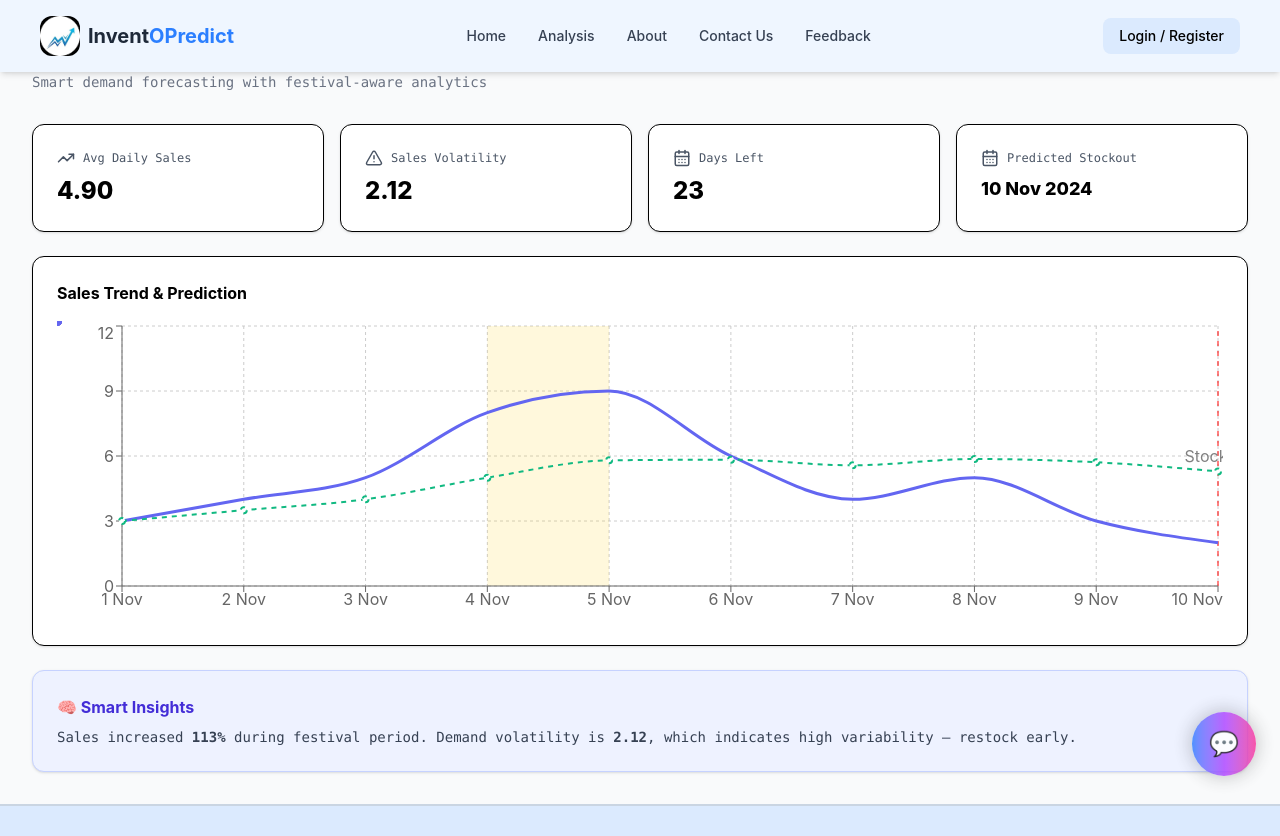
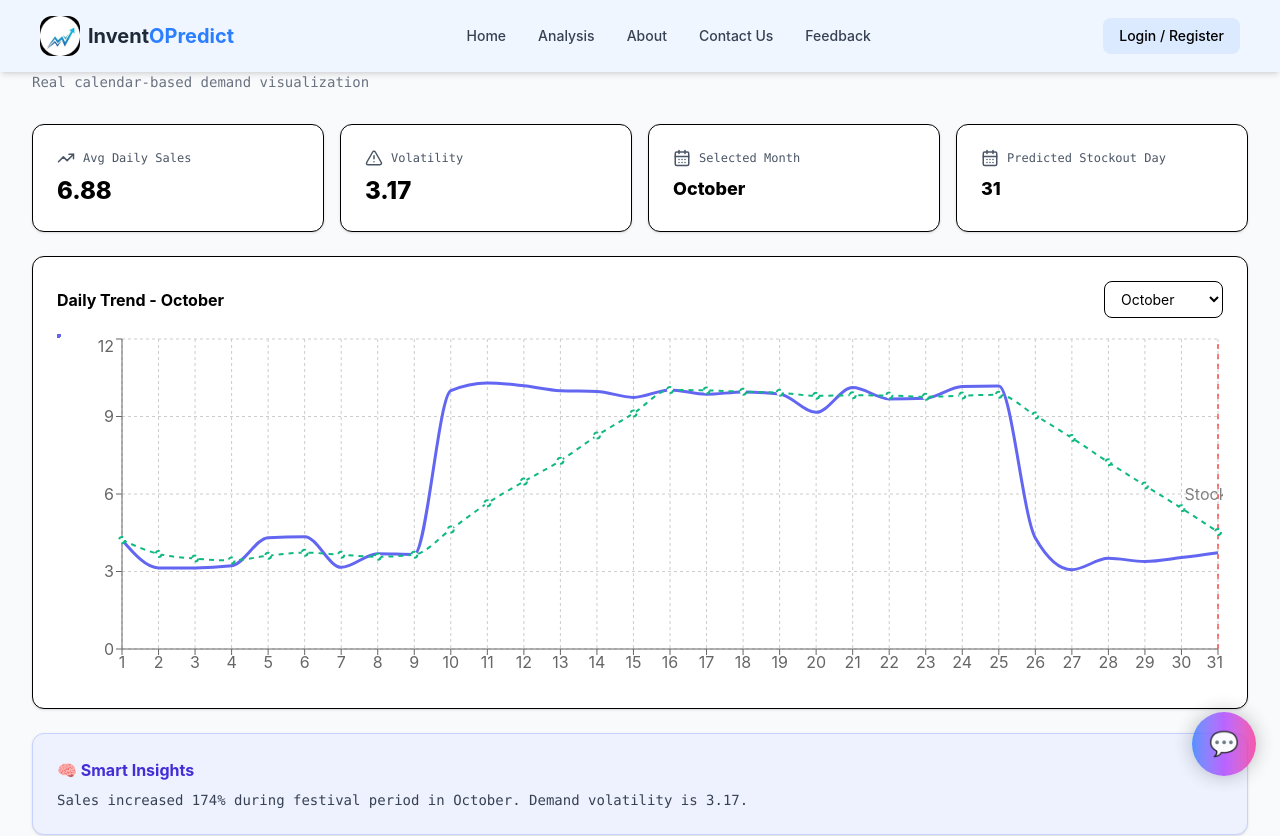
Before and after one commit to Prasenjit10/InventOPredict_Diversion, a React (Vite) app: page /dashboard in a window 1280 px wide. Shown: the top 836 px of the page. Built offline with nearby package versions, Linux system fonts and the light colour scheme.

Commit message:
Dashboard Updated ..

```diff
--- a/src/pages/Dashboard.jsx
+++ b/src/pages/Dashboard.jsx
@@ -1,59 +1,113 @@
-import { useMemo } from "react";
+import { useState, useMemo } from "react";
 import {
-  LineChart, Line, XAxis, YAxis,
-  CartesianGrid, Tooltip,
-  ResponsiveContainer, ReferenceLine, ReferenceArea
+  LineChart,
+  Line,
+  XAxis,
+  YAxis,
+  CartesianGrid,
+  Tooltip,
+  ResponsiveContainer,
+  ReferenceLine,
 } from "recharts";
 import { TrendingUp, AlertTriangle, CalendarDays } from "lucide-react";
 
-/* ───────── Demo Sales Data ───────── */
+/* ───────── Calendar Utilities ───────── */
 
-const salesData = [
-  { date: "1 Nov", quantity: 3, festival_score: 0 },
-  { date: "2 Nov", quantity: 4, festival_score: 0 },
-  { date: "3 Nov", quantity: 5, festival_score: 0 },
-  { date: "4 Nov", quantity: 8, festival_score: 1 },
-  { date: "5 Nov", quantity: 9, festival_score: 1 },
-  { date: "6 Nov", quantity: 6, festival_score: 0 },
-  { date: "7 Nov", quantity: 4, festival_score: 0 },
-  { date: "8 Nov", quantity: 5, festival_score: 0 },
-  { date: "9 Nov", quantity: 3, festival_score: 0 },
-  { date: "10 Nov", quantity: 2, festival_score: 0 },
+// Change year if needed
+const YEAR = 2024; // 2024 is leap year (Feb = 29)
+
+const getDaysInMonth = (year, monthIndex) => {
+  return new Date(year, monthIndex + 1, 0).getDate();
+};
+
+const months = [
+  "January","February","March","April","May","June",
+  "July","August","September","October","November","December"
 ];
+
+/* ───────── Generate Real Calendar Data ───────── */
+
+const generateYearData = () => {
+  const data = [];
+
+  months.forEach((month, mIndex) => {
+    const daysInMonth = getDaysInMonth(YEAR, mIndex);
+
+    for (let day = 1; day <= daysInMonth; day++) {
+
+      // Base seasonal pattern (cyclical yearly demand)
+      let baseDemand = 5 + Math.sin((mIndex / 12) * Math.PI * 2) * 2;
+
+      // Festival spikes (Oct + early Nov)
+      let festival_score =
+        (month === "October" && day >= 10 && day <= 25) ||
+        (month === "November" && day >= 1 && day <= 7)
+          ? 1
+          : 0;
+
+      let quantity =
+        baseDemand +
+        (festival_score ? 6 : 0) +
+        Math.random() * 1.5;
+
+      data.push({
+        date: day.toString(),
+        month,
+        quantity: Number(quantity.toFixed(2)),
+        festival_score,
+      });
+    }
+  });
+
+  return data;
+};
+
+const seasonalData = generateYearData();
 
 /* ───────── Dashboard Component ───────── */
 
 const Dashboard = () => {
+  const [selectedMonth, setSelectedMonth] = useState("October");
 
-  /* --- 7 Day Moving Average --- */
+  /* Filter by selected month */
+  const filteredData = useMemo(() => {
+    return seasonalData.filter((d) => d.month === selectedMonth);
+  }, [selectedMonth]);
+
+  /* 7-Day Moving Average */
   const enrichedData = useMemo(() => {
-    return salesData.map((item, index, arr) => {
+    return filteredData.map((item, index, arr) => {
       const slice = arr.slice(Math.max(0, index - 6), index + 1);
       const avg =
         slice.reduce((sum, d) => sum + d.quantity, 0) / slice.length;
 
-      return { ...item, movingAvg: avg.toFixed(2) };
+      return { ...item, movingAvg: Number(avg.toFixed(2)) };
     });
-  }, []);
+  }, [filteredData]);
 
-  /* --- KPI Calculations --- */
+  /* KPI Metrics */
   const avgDaily =
-    enrichedData.reduce((s, d) => s + d.quantity, 0) / enrichedData.length;
+    enrichedData.reduce((s, d) => s + d.quantity, 0) /
+    (enrichedData.length || 1);
 
   const volatility = Math.sqrt(
     enrichedData.reduce(
       (s, d) => s + Math.pow(d.quantity - avgDaily, 2),
       0
-    ) / enrichedData.length
+    ) / (enrichedData.length || 1)
   ).toFixed(2);
 
-  const predictedStockout = "10 Nov 2024";
-  const daysLeft = 23;
+  const predictedStockout =
+    enrichedData.length > 0
+      ? enrichedData[enrichedData.length - 1].date
+      : "-";
 
-  /* --- Smart Insight --- */
+  /* Festival Insight */
   const festivalIncrease = (() => {
-    const normal = enrichedData.filter(d => d.festival_score === 0);
-    const festival = enrichedData.filter(d => d.festival_score > 0);
+    const normal = enrichedData.filter((d) => d.festival_score === 0);
+    const festival = enrichedData.filter((d) => d.festival_score > 0);
+
+    if (!festival.length || !normal.length) return 0;
 
     const normalAvg =
       normal.reduce((s, d) => s + d.quantity, 0) / normal.length;
@@ -67,55 +121,57 @@ const Dashboard = () => {
   return (
     <div className="min-h-screen bg-gray-50 p-8">
 
-      {/* ───────── Header ───────── */}
+      {/* Header */}
       <div className="mb-8">
         <h2 className="text-3xl font-extrabold">
-          📊 Inventory Prediction Dashboard
+          📊 Full Calendar Seasonal Dashboard ({YEAR})
         </h2>
         <p className="text-gray-500 font-mono text-sm mt-1">
-          Smart demand forecasting with festival-aware analytics
+          Real calendar-based demand visualization
         </p>
       </div>
 
-      {/* ───────── KPI CARDS ───────── */}
+      {/* KPI Cards */}
       <div className="grid grid-cols-1 sm:grid-cols-2 lg:grid-cols-4 gap-4 mb-6">
-
         <KPI icon={TrendingUp} label="Avg Daily Sales" value={avgDaily.toFixed(2)} />
-        <KPI icon={AlertTriangle} label="Sales Volatility" value={volatility} />
-        <KPI icon={CalendarDays} label="Days Left" value={daysLeft} />
-        <KPI icon={CalendarDays} label="Predicted Stockout" value={predictedStockout} small />
-
+        <KPI icon={AlertTriangle} label="Volatility" value={volatility} />
+        <KPI icon={CalendarDays} label="Selected Month" value={selectedMonth} small />
+        <KPI icon={CalendarDays} label="Predicted Stockout Day" value={predictedStockout} small />
       </div>
 
-      {/* ───────── MAIN CHART ───────── */}
-      <div className="bg-white border rounded-xl p-6 shadow-sm mb-6">
+      {/* Chart Section */}
+      <div className="bg-white border rounded-xl p-6 shadow-sm">
 
-        <h3 className="font-bold mb-4">Sales Trend & Prediction</h3>
+        <div className="mb-4 flex justify-between items-center">
+          <h3 className="font-bold">
+            Daily Trend - {selectedMonth}
+          </h3>
 
-        <ResponsiveContainer width="100%" height={300}>
+          <select
+            value={selectedMonth}
+            onChange={(e) => setSelectedMonth(e.target.value)}
+            className="border px-3 py-2 rounded-lg text-sm"
+          >
+            {months.map((m) => (
+              <option key={m}>{m}</option>
+            ))}
+          </select>
+        </div>
+
+        <ResponsiveContainer width="100%" height={350}>
           <LineChart data={enrichedData}>
             <CartesianGrid strokeDasharray="3 3" />
             <XAxis dataKey="date" />
             <YAxis />
             <Tooltip />
 
-            {/* Festival Shaded Area */}
-            <ReferenceArea
-              x1="4 Nov"
-              x2="5 Nov"
-              fill="#facc15"
-              fillOpacity={0.15}
-            />
-
-            {/* Predicted Stockout Line */}
             <ReferenceLine
-              x="10 Nov"
+              x={predictedStockout}
               stroke="red"
               strokeDasharray="5 5"
               label="Stockout"
             />
 
-            {/* Daily Quantity */}
             <Line
               type="monotone"
               dataKey="quantity"
@@ -123,13 +179,12 @@ const Dashboard = () => {
               strokeWidth={3}
               dot={({ payload }) => (
                 <circle
-                  r={5}
+                  r={4}
                   fill={payload.festival_score > 0 ? "#f59e0b" : "#6366f1"}
                 />
               )}
             />
 
-            {/* Moving Average */}
             <Line
               type="monotone"
               dataKey="movingAvg"
@@ -141,16 +196,17 @@ const Dashboard = () => {
         </ResponsiveContainer>
       </div>
 
-      {/* ───────── SMART INSIGHTS ───────── */}
-      <div className="bg-indigo-50 border border-indigo-200 rounded-xl p-6 shadow-sm">
+      {/* Smart Insights */}
+      <div className="mt-6 bg-indigo-50 border border-indigo-200 rounded-xl p-6 shadow-sm">
         <h3 className="font-bold text-indigo-700 mb-2">
           🧠 Smart Insights
         </h3>
 
         <p className="text-sm text-gray-700 font-mono">
-          Sales increased <strong>{festivalIncrease}%</strong> during festival
-          period. Demand volatility is <strong>{volatility}</strong>, which
-          indicates {volatility > 2 ? "high variability — restock early." : "stable demand."}
+          {festivalIncrease > 0
+            ? `Sales increased ${festivalIncrease}% during festival period in ${selectedMonth}.`
+            : `No major festival spike observed in ${selectedMonth}.`}
+          {" "}Demand volatility is {volatility}.
         </p>
       </div>
 
@@ -158,8 +214,7 @@ const Dashboard = () => {
   );
 };
 
-/* ───────── KPI CARD COMPONENT ───────── */
-
+/* KPI Card */
 const KPI = ({ icon: Icon, label, value, small }) => (
   <div className="bg-white border rounded-xl p-6 shadow-sm">
     <div className="flex items-center gap-2 mb-2 text-gray-600">
```
